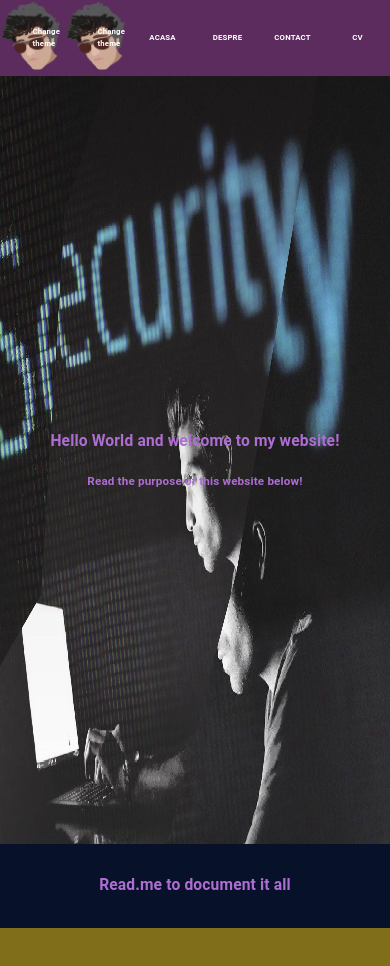
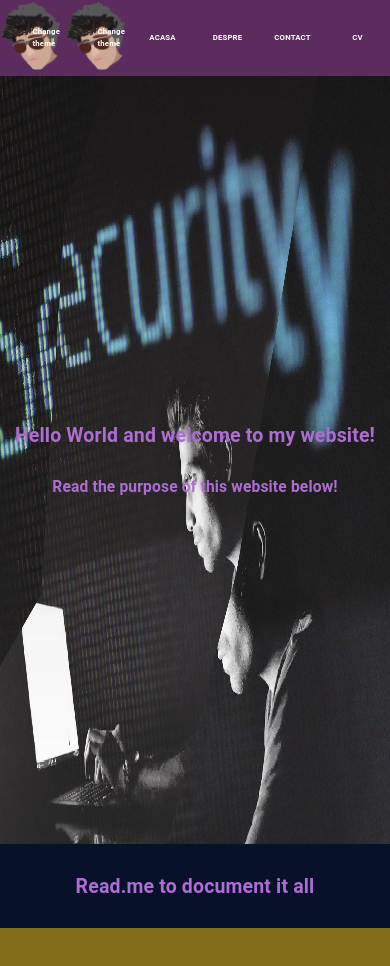
Before and after one commit to lieautman/Presentation-Site, a React (Create React App) app: page / in a window 390 px wide. Shown: the top 966 px of the page. Built offline with nearby package versions, Linux system fonts and the light colour scheme.

Commit message:
font size for mobile

```diff
--- a/src/Pages/Home/Home.js
+++ b/src/Pages/Home/Home.js
@@ -22,10 +22,10 @@ function Home() {
                     justifyContent: 'center'
                 }}>
                 <TypographyWithTheme color={currentTheme.colors.titleColor}>
-                    <h1 style={{fontSize: currentTheme.fontSizes.h1}}>Hello World and welcome to my website!</h1>
+                    <h1 style={{fontSize: matches?currentTheme.fontSizes.h1:currentTheme.fontSizes.h1Big}}>Hello World and welcome to my website!</h1>
                 </TypographyWithTheme>
                 <TypographyWithTheme color={currentTheme.colors.titleColor}>
-                    <h2 style={{fontSize: currentTheme.fontSizes.h2}}>Read the purpose of this website below!</h2>
+                    <h2 style={{fontSize: matches?currentTheme.fontSizes.h2:currentTheme.fontSizes.h1}}>Read the purpose of this website below!</h2>
                 </TypographyWithTheme>
             </BoxWithvh >
             <BoxWithvh
@@ -44,7 +44,7 @@ function Home() {
                     }}
                 >
                     <TypographyWithTheme color={currentTheme.colors.titleColor}>
-                        <h1 style={{fontSize: currentTheme.fontSizes.h1}}>Read.me to document it all</h1>
+                        <h1 style={{fontSize: matches?currentTheme.fontSizes.h1:currentTheme.fontSizes.h1Big}}>Read.me to document it all</h1>
                     </TypographyWithTheme>
                 </BoxWithvh>
                 <BoxWithvh
--- a/src/Resources/Theme/theme.js
+++ b/src/Resources/Theme/theme.js
@@ -18,6 +18,7 @@ export const darkTheme = createTheme({
         homeFirstImage: darkBackgroundHome
     },
     fontSizes: {
+        h1Big: '5vmin',
         h1: '4vmin',
         h2: '3vmin',
         h3: '2vmin',
@@ -39,6 +40,7 @@ export const lightTheme = createTheme({
         homeFirstImage: lightBackgroundHome
     },
     fontSizes: {
+        h1Big: '5vmin',
         h1: '4vmin',
         h2: '3vmin',
         h3: '2vmin',
```
